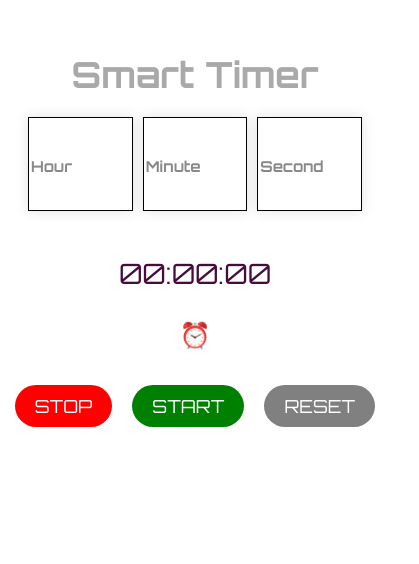
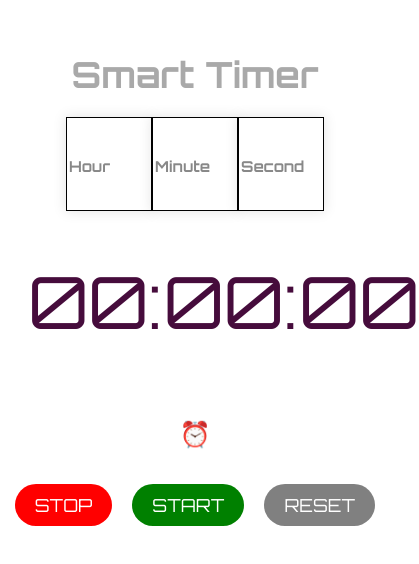
Before and after one commit to kaancaydin/smart-timer, a plain HTML site: page index.html in a window 390 px wide. Shown: the whole page, 419 px wide, since content can reach past the window. Drawn offline with Linux system fonts and the light colour scheme.

Commit message:
Update style.css

```diff
--- a/style.css
+++ b/style.css
@@ -10,8 +10,6 @@ body{
     max-width: 400px;
     text-align: center;
     padding: 20px;
-    justify-content: center;
-    align-items: center;
 }
 
 h1{
@@ -98,21 +96,3 @@ button:hover{
 .reset{
     background-color: gray;
 }
-
-@media (max-width: 600px) {
-  .input-wrapper {
-    flex-direction: row; /* Yan yana kalsın */
-    justify-content: center; /* Ortala */
-    gap: 10px; /* Aralarına boşluk */
-    flex-wrap: wrap; /* Çok dar ekranda alt satıra geçebilir */
-  }
-
-  input {
-    flex: 1 1 80px; /* Esnek, minimum 80px genişlik */
-    max-width: 100px; /* Çok geniş olmasın */
-    margin-bottom: 0; /* Alt boşluk kaldır */
-  }
-  #timer {
-    font-size: 28px;
-  }
-}
```
